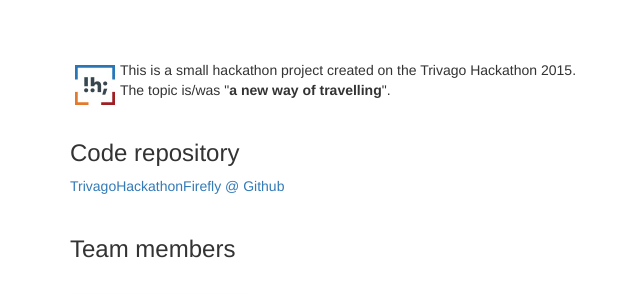
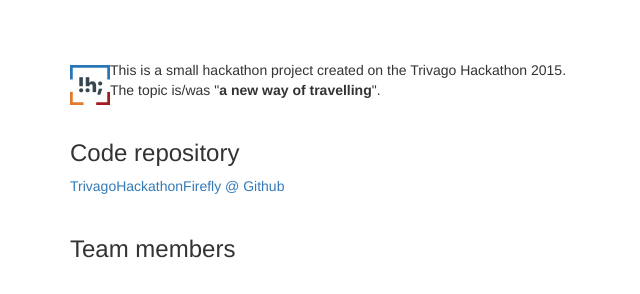
Before and after one commit to Haehnchen/trivago-firefly, a Flask app: page /about in a window 1280 px wide. Shown: the part 52-346 px from the top of the page, without its empty margins (0-640 px from the left). Run offline with Flask 2, Linux system fonts and the light colour scheme; some libraries are stand-ins or nearby versions.

Commit message:
Modify padding at hackathon image

```diff
--- a/firefly_flask/app/templates/about.html
+++ b/firefly_flask/app/templates/about.html
@@ -6,7 +6,7 @@
 {% block page_content %}
     <div class="page-header">
 
-      <img src="static/hackathon_icon.jpg" align="left" hspace="5" vspace="5"> <tab id=t1>This is a small hackathon project created on the Trivago Hackathon 2015.<br>
+      <img src="static/hackathon_icon.jpg" align="left" hspace="0" vspace="5">This is a small hackathon project created on the Trivago Hackathon 2015.<br>
       The topic is/was "<b>a new way of travelling</b>".<br>
       <br>
       <h3>Code repository</h3>
```
